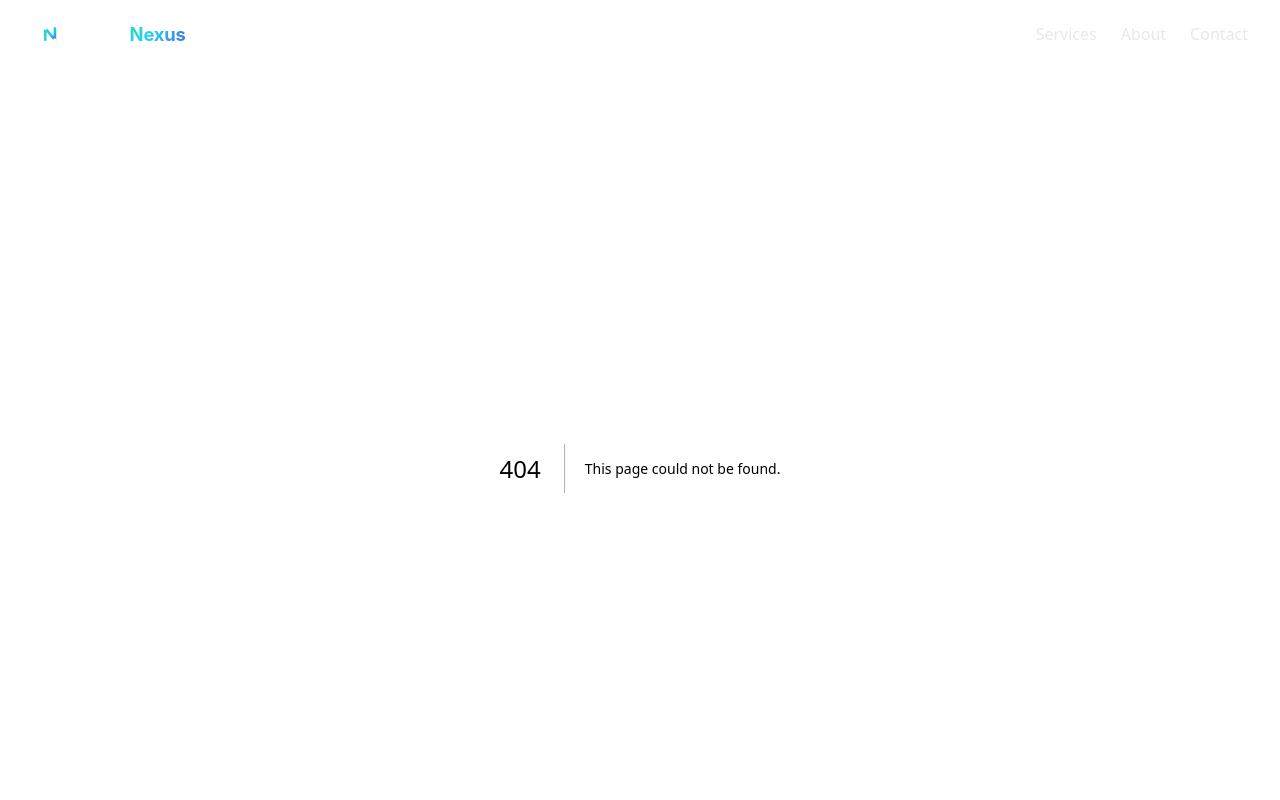
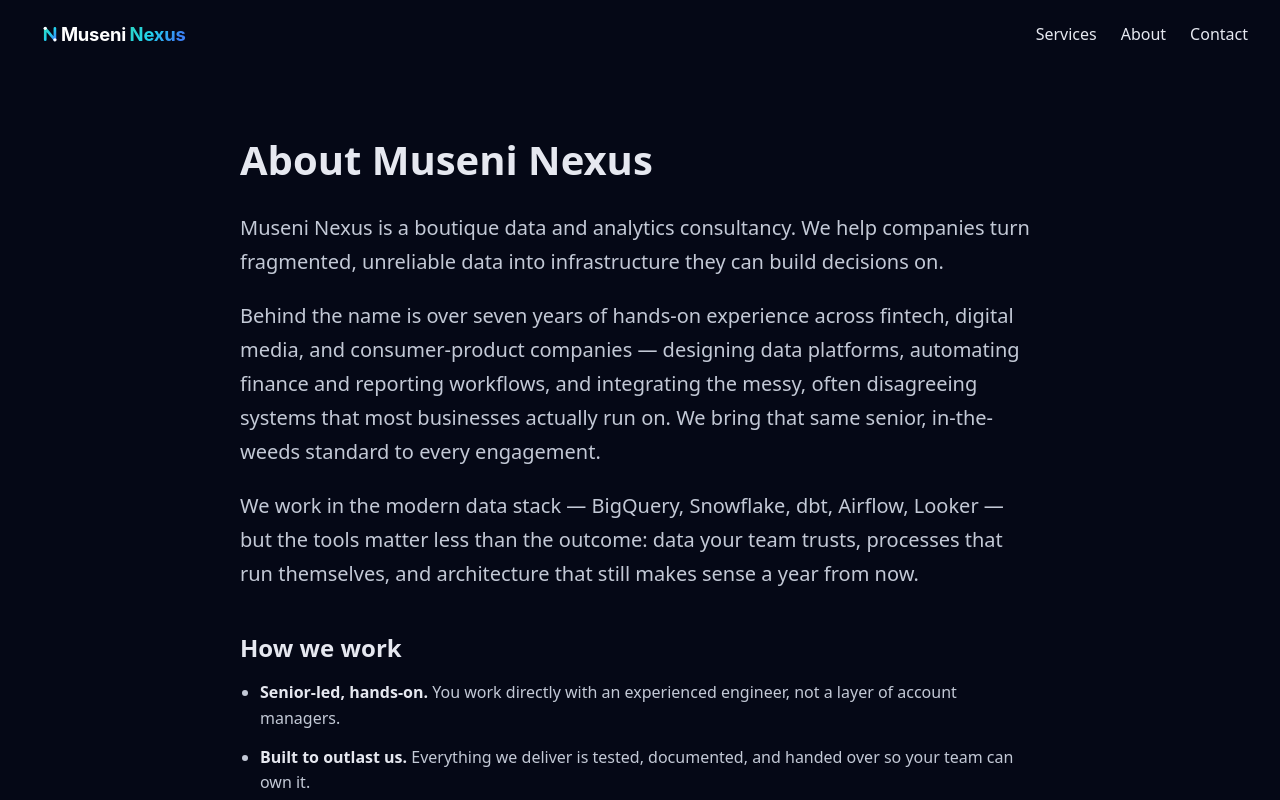
Before and after one commit to Chisom-TR/museni-nexus, a Next.js app: page /about in a window 1280 px wide. Before the commit this address had no page. Shown: the top 800 px of the page. Built offline with nearby package versions, Linux system fonts and the light colour scheme.

Commit message:
Add About page and wire up navbar About link

```diff
--- /dev/null
+++ b/app/about/page.js
@@ -0,0 +1,45 @@
+export default function About() {
+  return (
+    <section className="about">
+      <h1>About Museni Nexus</h1>
+
+      <p>
+        Museni Nexus is a boutique data and analytics consultancy. We help
+        companies turn fragmented, unreliable data into infrastructure they can
+        build decisions on.
+      </p>
+
+      <p>
+        Behind the name is over seven years of hands-on experience across
+        fintech, digital media, and consumer-product companies — designing data
+        platforms, automating finance and reporting workflows, and integrating
+        the messy, often disagreeing systems that most businesses actually run
+        on. We bring that same senior, in-the-weeds standard to every
+        engagement.
+      </p>
+
+      <p>
+        We work in the modern data stack — BigQuery, Snowflake, dbt, Airflow,
+        Looker — but the tools matter less than the outcome: data your team
+        trusts, processes that run themselves, and architecture that still makes
+        sense a year from now.
+      </p>
+
+      <h2>How we work</h2>
+      <ul>
+        <li>
+          <strong>Senior-led, hands-on.</strong> You work directly with an
+          experienced engineer, not a layer of account managers.
+        </li>
+        <li>
+          <strong>Built to outlast us.</strong> Everything we deliver is tested,
+          documented, and handed over so your team can own it.
+        </li>
+        <li>
+          <strong>Business first.</strong> We start from the decision you&apos;re
+          trying to make, then build the data to support it.
+        </li>
+      </ul>
+    </section>
+  );
+}
```
